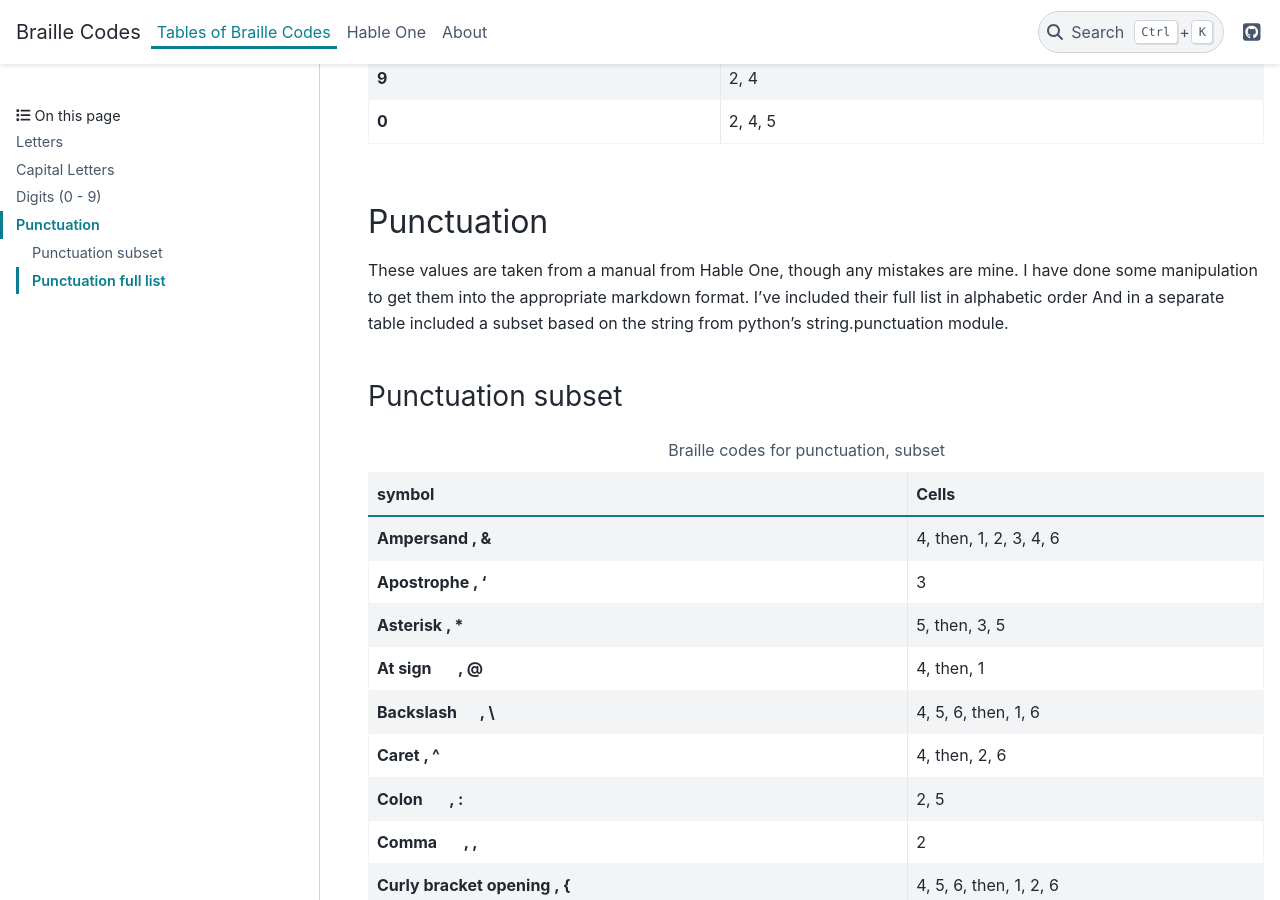
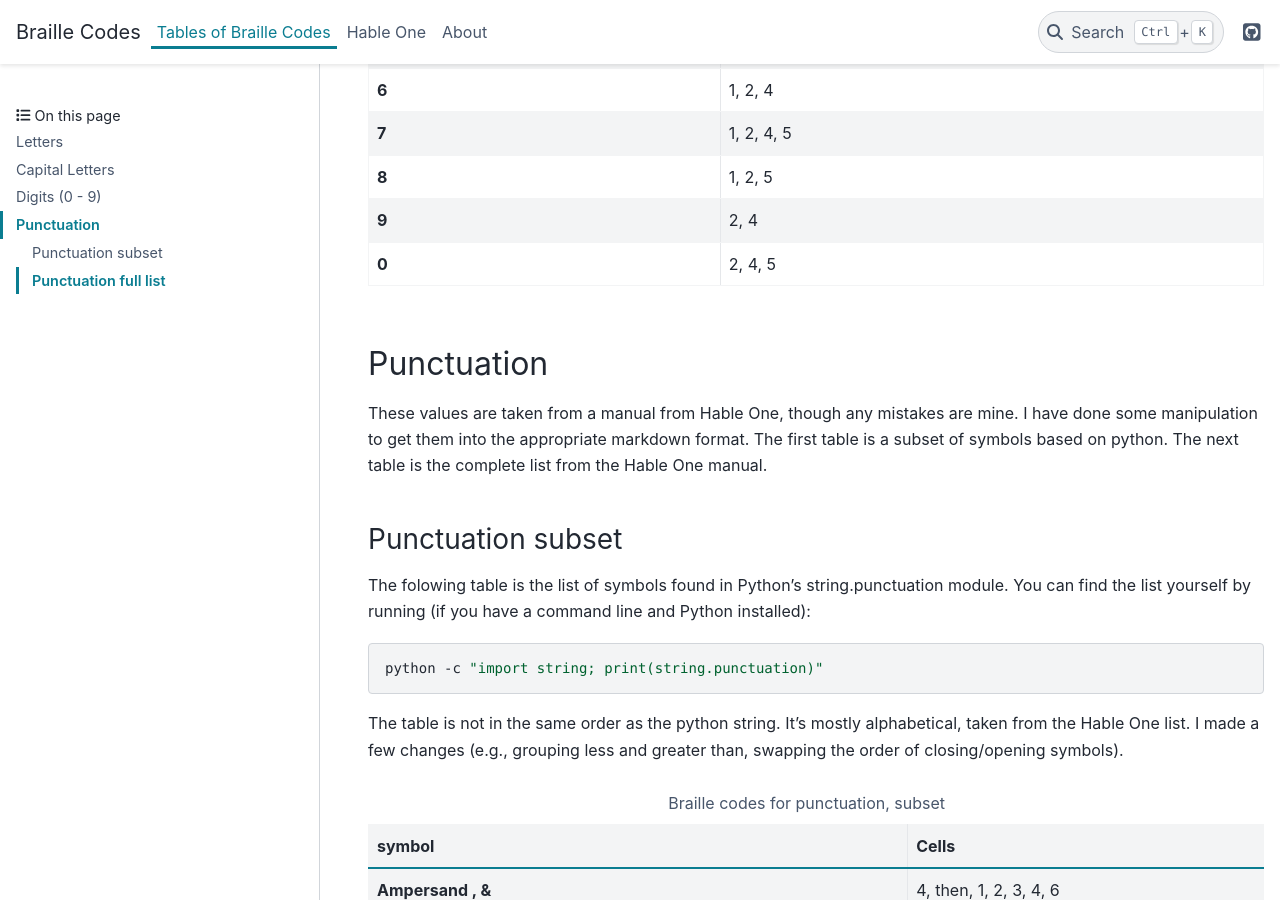
Before and after one commit to joeldodson/braille, a Sphinx documentation site: the page built from docs/tables.md, in a window 1280 px wide and 900 px high, scrolled down 2451 px. Built offline with Sphinx 7.4.7 and the PyData theme 0.15.4, drawn with Linux system fonts in a browser that asks for light colours; some of the changed text lies outside the part shown.

Commit message:
editing existing content

````diff
--- a/docs/tables.md
+++ b/docs/tables.md
@@ -2,11 +2,27 @@
 
 ## Letters
 
-The below table shows the brille codes for the letters 'a' through 'z'.  The code by itself will generate a lower case letter.  This is consistent with typing on a keyboard.  For a capital letter, 'shift' is used on a keyboard.  The 'shift' key is known as a modifier.
+The below table shows the brille codes for the letters 'a' through 'z'.
+The code by itself will generate a lower case letter.
+This is consistent with typing on a keyboard, press a key and get the lower case symbol.
+For a capital letter, 'shift' is used on a keyboard.
+The 'shift' key is known as a modifier.
 
 ## Capital Letters
 
-For braille input, the cell button 6 is the modifier key.  It is mostly analogous to the 'shift' key on a keyboard.  The difference is on a keyboard you press and hold down the 'shift' key and press the desired letter to generate its capital.  For braille input, the modifier cell button(s) is pressed and released, then the cell buttons  are pressed for the desired letter.  To generate a capital letter, first press and release the 6 cell button then press the cell buttons for the desired letter.
+For braille input, the cell button 6 is the modifier key.
+It is mostly analogous to the 'shift' key on a keyboard.
+The difference is on a keyboard you press and hold down the 'shift' key and press the desired letter to generate its capital.
+For braille input, the modifier cell button(s) is pressed and released, then the cell buttons  are pressed for the desired letter.
+To generate a capital letter, first press and release the 6 cell button then press the cell buttons for the desired letter.
+
+If you want to type a word in all capitals, press the 6 key twice, then the word.
+All letters will be capitalized until a non letter is typed.
+
+There is also an option closer to caps-lock.
+By pressing the 6 key three times,
+everything you type until the end of line will be capitalized.
+To exit capital mode, press keys 1, 8 or 2, 8 (as you'll see in the Hable One reference).
 
 ```{list-table} Braille codes for letters
 :header-rows: 1
@@ -97,7 +113,8 @@
 
 ## Digits (0 - 9)
 
-The digits 0 through 9 are the same as the characters 'a' through 'j'.  A combination of modifier keys is used to generate a number much like the 6 key is used as a modifier key to generate a capital letter.
+The digits 0 through 9 are the same as the characters 'a' through 'j'.
+A combination of modifier keys is used to generate a number much like the 6 key is used as a modifier key to generate a capital letter.
 
 Quickly press and release the keys 3, 4, 5, 6 at the same time to start entering digits.
 As long as you're entering valid digit codes, digits will be generated.
@@ -145,10 +162,19 @@
 ## Punctuation
 
 These values are taken from a manual from Hable One, though any mistakes are mine.  I have done some manipulation to get them into the appropriate markdown format.
-I've included their full list in alphabetic order
-And in a separate table included a subset based on the string from python's string.punctuation module.
+The first table is a subset of symbols based on python.
+The next table is the complete list from the Hable One manual.
 
 ### Punctuation subset
+
+The folowing table is the list of symbols found in Python's string.punctuation module.
+You can find the list yourself by running (if you have a command line and Python installed):
+``` bash
+python -c "import string; print(string.punctuation)"
+```
+The table is not in the same order as the python string.
+It's mostly alphabetical, taken from the Hable One list.
+I made a few changes (e.g., grouping less and greater than, swapping the order of closing/opening symbols).
 
 ```{list-table} Braille codes for punctuation, subset
 :header-rows: 1
````
Also changed, not shown: docs/hableone.md (line endings or trailing spaces).
